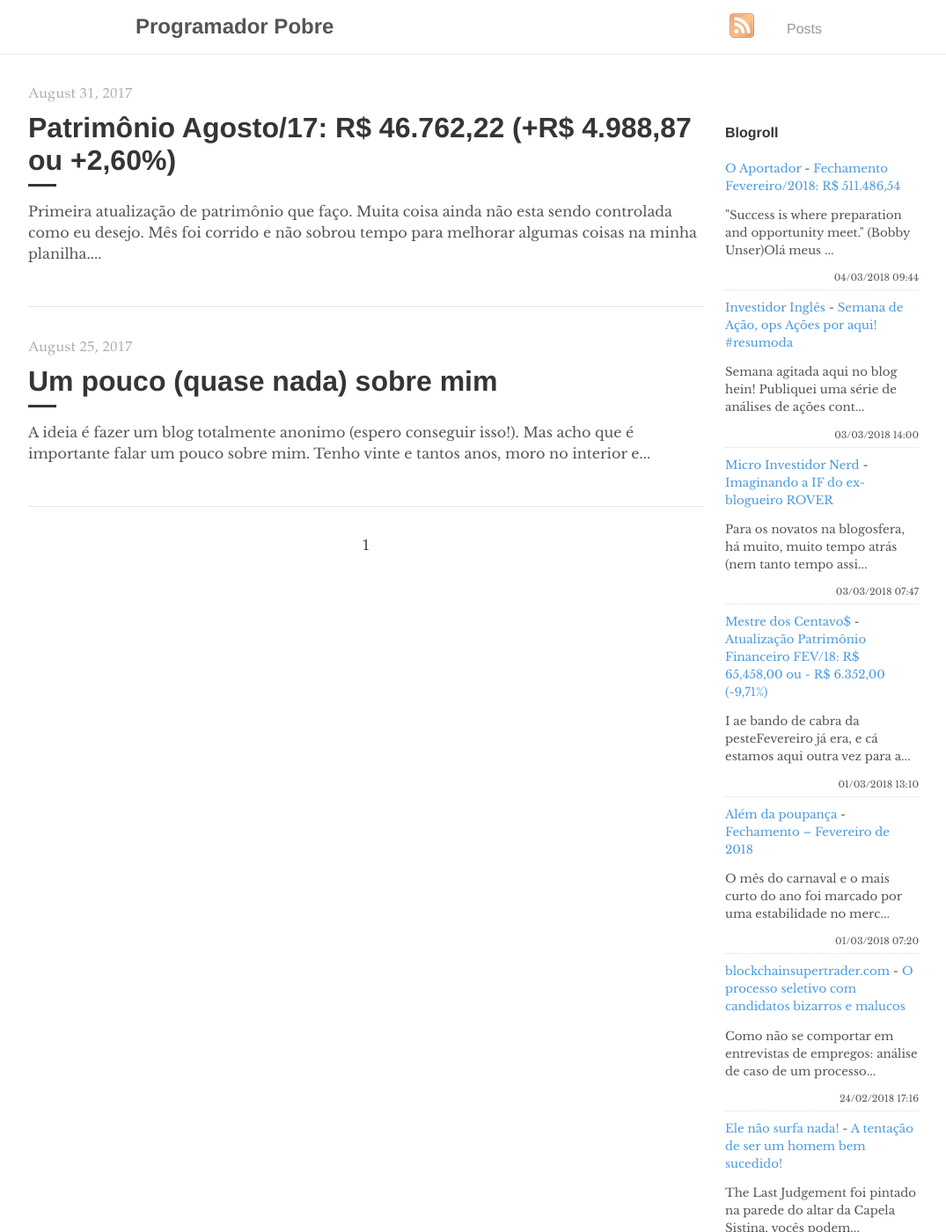
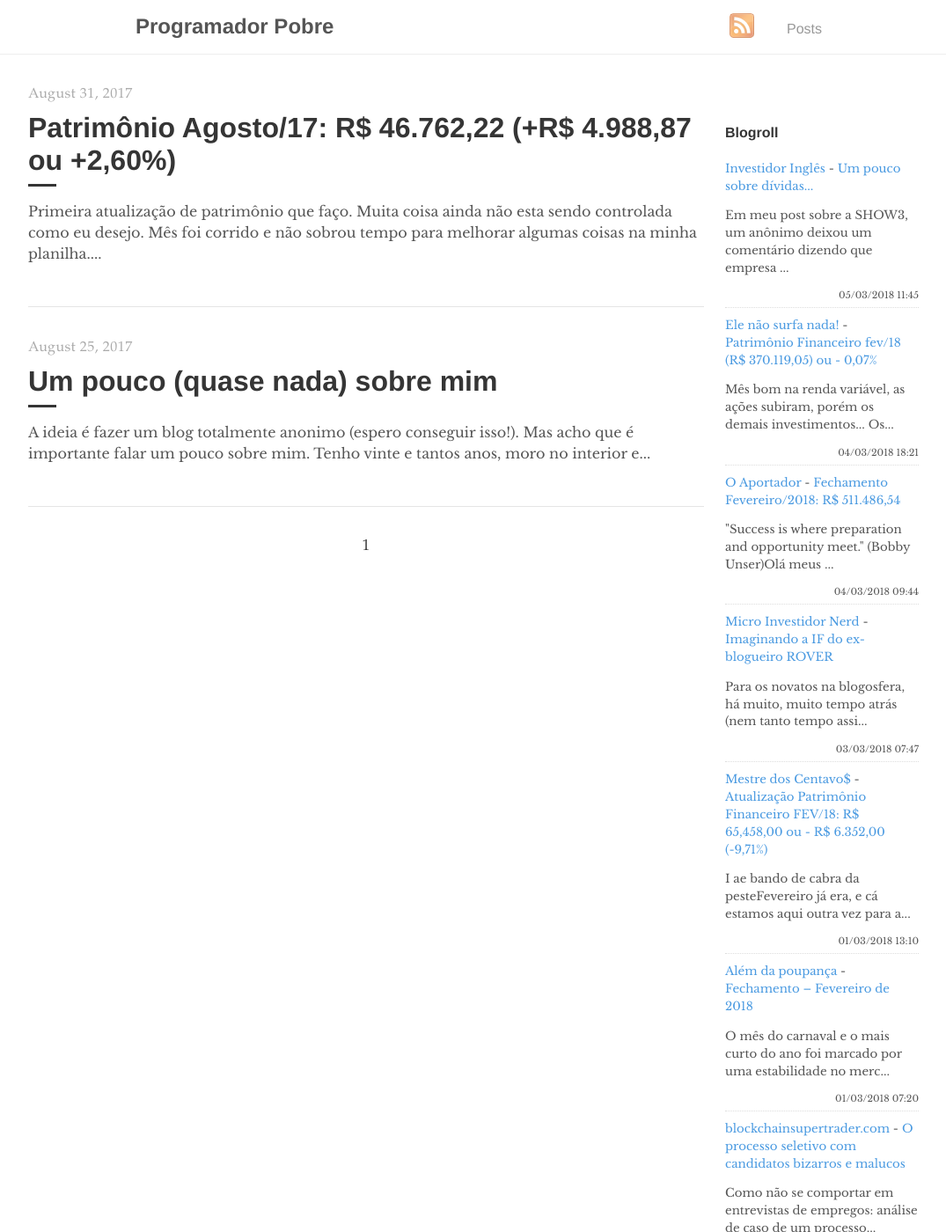
Before and after one commit to programadorpobre/programadorpobre.github.io, a Jekyll site: the page built from index.html, in a window 1280 px wide and 1400 px high. Shown: the whole window at 88% size, without its empty margins (96-1171 px from the left). Built offline with Jekyll 4.4.1, drawn with Linux system fonts in a browser that asks for light colours; the list of posts is cut into pages by our own code; comment, search, counter and statistics services are not loaded.

Commit message:
[ci skip] travis #212

```diff
--- a/_includes/feed-entries.html
+++ b/_includes/feed-entries.html
@@ -1,12 +1,17 @@
+<div class="feed-entry">
+    <a class="feed-entry-site-name" href="http://www.investidoringles.com/">Investidor Inglês</a> - <a class="feed-entry-title" href="http://www.investidoringles.com/2018/03/divida-e-sempre-ruim-sera.html">Um pouco sobre dívidas...</a>
+    <p class="feed-entry-summary"> Em meu post sobre a SHOW3, um anônimo deixou um comentário dizendo que empresa ...</p>
+    <time datetime="2018-03-05T11:45:00.000-03:00">05/03/2018 11:45</time>
+</div>
+<div class="feed-entry">
+    <a class="feed-entry-site-name" href="https://elenaosurfanada.blogspot.com/">Ele não surfa nada!</a> - <a class="feed-entry-title" href="https://elenaosurfanada.blogspot.com/2018/03/patrimonio-financeiro-fev18-r-37011905.html">Patrimônio Financeiro fev/18 (R$ 370.119,05) ou - 0,07%</a>
+    <p class="feed-entry-summary">Mês bom na renda variável, as ações subiram, porém os demais investimentos... Os...</p>
+    <time datetime="2018-03-04T18:21:00.002-03:00">04/03/2018 18:21</time>
+</div>
 <div class="feed-entry">
     <a class="feed-entry-site-name" href="https://oaportadorfinanceiro.blogspot.com/">O Aportador</a> - <a class="feed-entry-title" href="https://oaportadorfinanceiro.blogspot.com/2018/03/fechamento-fevereiro2018-r-51148654.html">Fechamento Fevereiro/2018: R$ 511.486,54</a>
     <p class="feed-entry-summary">"Success is where preparation and opportunity meet."&nbsp;(Bobby Unser)Olá meus ...</p>
     <time datetime="2018-03-04T09:44:00.001-03:00">04/03/2018 09:44</time>
-</div>
-<div class="feed-entry">
-    <a class="feed-entry-site-name" href="http://www.investidoringles.com/">Investidor Inglês</a> - <a class="feed-entry-title" href="http://www.investidoringles.com/2018/03/semana-de-acao-ops-acoes-por-aqui.html">Semana de Ação, ops Ações por aqui!  #resumoda</a>
-    <p class="feed-entry-summary"> Semana agitada aqui no blog hein! Publiquei uma série de análises de ações cont...</p>
-    <time datetime="2018-03-03T14:00:00.000-03:00">03/03/2018 14:00</time>
 </div>
 <div class="feed-entry">
     <a class="feed-entry-site-name" href="https://microinvestidornerd.blogspot.com/">Micro Investidor Nerd</a> - <a class="feed-entry-title" href="https://microinvestidornerd.blogspot.com/2018/03/imaginando-if-do-ex-blogueiro-rover.html">Imaginando a IF do ex-blogueiro ROVER</a>
@@ -29,11 +34,6 @@
     <time datetime="2018-02-24T17:16:00.000-03:00">24/02/2018 17:16</time>
 </div>
 <div class="feed-entry">
-    <a class="feed-entry-site-name" href="https://elenaosurfanada.blogspot.com/">Ele não surfa nada!</a> - <a class="feed-entry-title" href="https://elenaosurfanada.blogspot.com/2018/02/a-tentacao-de-ser-um-homem-bem-sucedido.html">A tentação de ser um homem bem sucedido!</a>
-    <p class="feed-entry-summary">The Last Judgement foi pintado na parede do altar da Capela Sistina, vocês podem...</p>
-    <time datetime="2018-02-13T01:08:00.003-02:00">13/02/2018 01:08</time>
-</div>
-<div class="feed-entry">
     <a class="feed-entry-site-name" href="https://mestredosdividendos.blogspot.com/">Mestre dos Dividendos</a> - <a class="feed-entry-title" href="https://mestredosdividendos.blogspot.com/2018/01/pegadinha-do-malandro.html">Pegadinha do malandro</a>
     <p class="feed-entry-summary">Fala ai seus putos : Já escrevo de antemão que não aconteceu nada comigo, estou ...</p>
     <time datetime="2018-01-13T11:12:00.000-08:00">13/01/2018 11:12</time>
```
